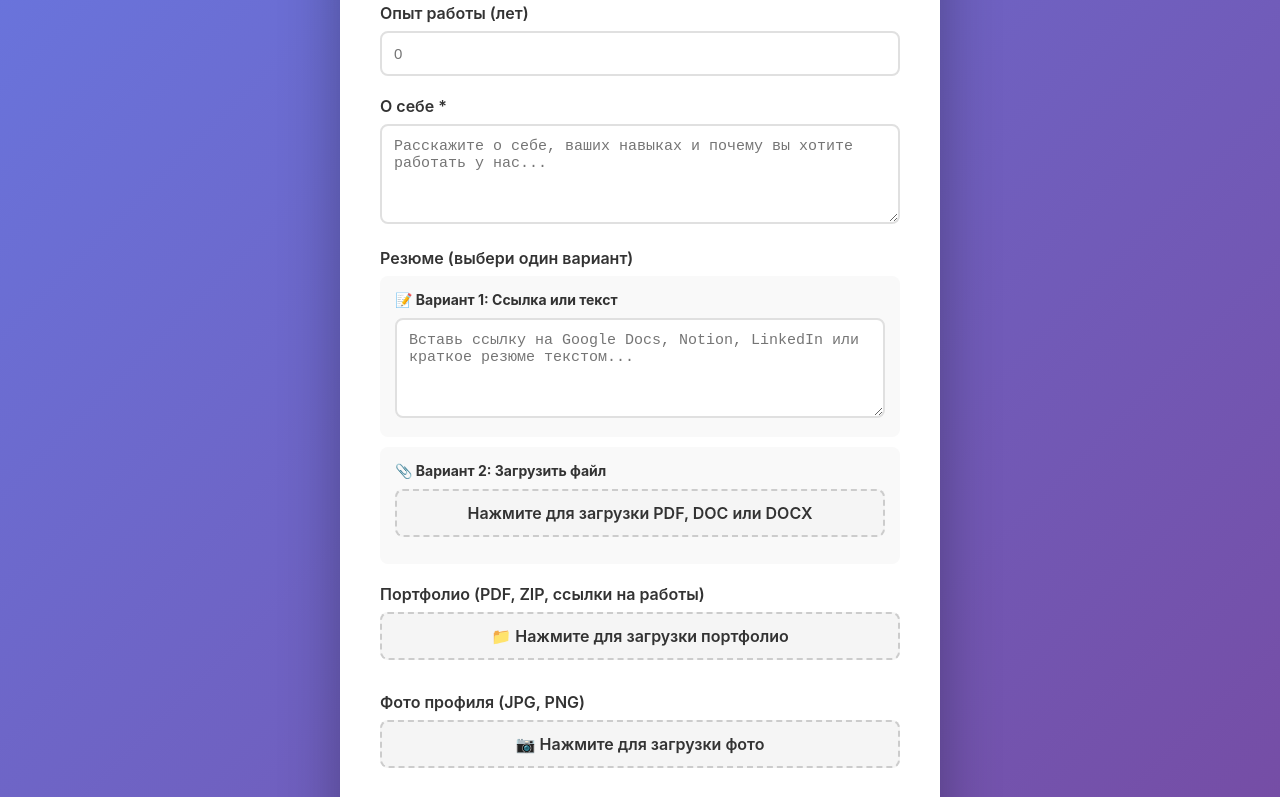
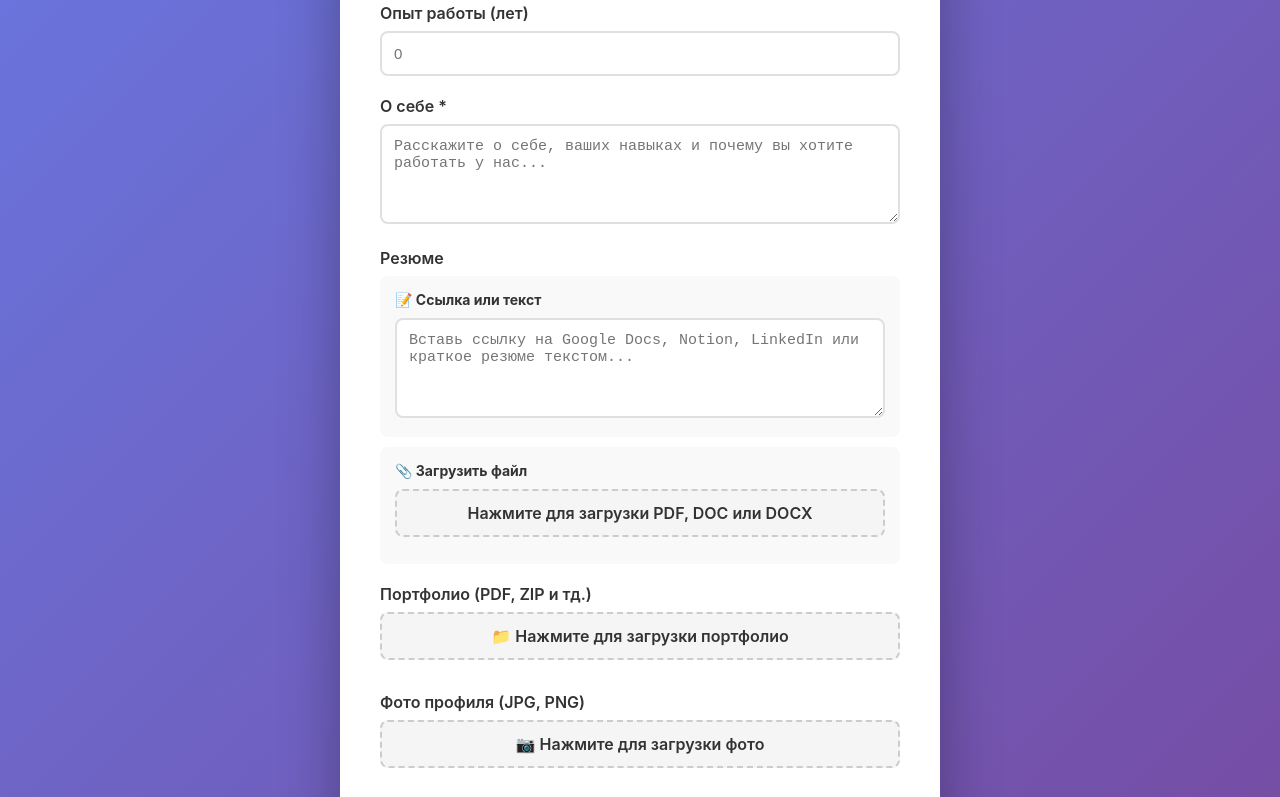
Before and after one commit to zolotovasona/hiwork-hiring-site, a plain HTML site: page public/index.html in a window 1280 px wide. Shown: the part 577-1374 px from the top of the page. Drawn offline with Linux system fonts and the light colour scheme.

Commit message:
index.html

```diff
--- a/public/index.html
+++ b/public/index.html
@@ -178,16 +178,16 @@
 
             <!-- ✅ РЕЗЮМЕ: ТЕКСТ ИЛИ ФАЙЛ -->
             <div class="form-group">
-                <label>Резюме (выбери один вариант)</label>
+                <label>Резюме</label>
 
                 <div class="text-or-file">
-                    <h4>📝 Вариант 1: Ссылка или текст</h4>
+                    <h4>📝 Ссылка или текст</h4>
                     <textarea id="resumeText" name="resumeText"
                         placeholder="Вставь ссылку на Google Docs, Notion, LinkedIn или краткое резюме текстом..."></textarea>
                 </div>
 
                 <div class="text-or-file">
-                    <h4>📎 Вариант 2: Загрузить файл</h4>
+                    <h4>📎 Загрузить файл</h4>
                     <div class="file-input-wrapper">
                         <input type="file" id="resumeFile" name="resumeFile" accept=".pdf,.doc,.docx">
                         <label for="resumeFile" class="file-input-label">
@@ -199,7 +199,7 @@
             </div>
 
             <div class="form-group">
-                <label>Портфолио (PDF, ZIP, ссылки на работы)</label>
+                <label>Портфолио (PDF, ZIP и тд.)</label>
                 <div class="file-input-wrapper">
                     <input type="file" id="portfolio" name="portfolio" accept=".pdf,.zip,.rar">
                     <label for="portfolio" class="file-input-label">
```
